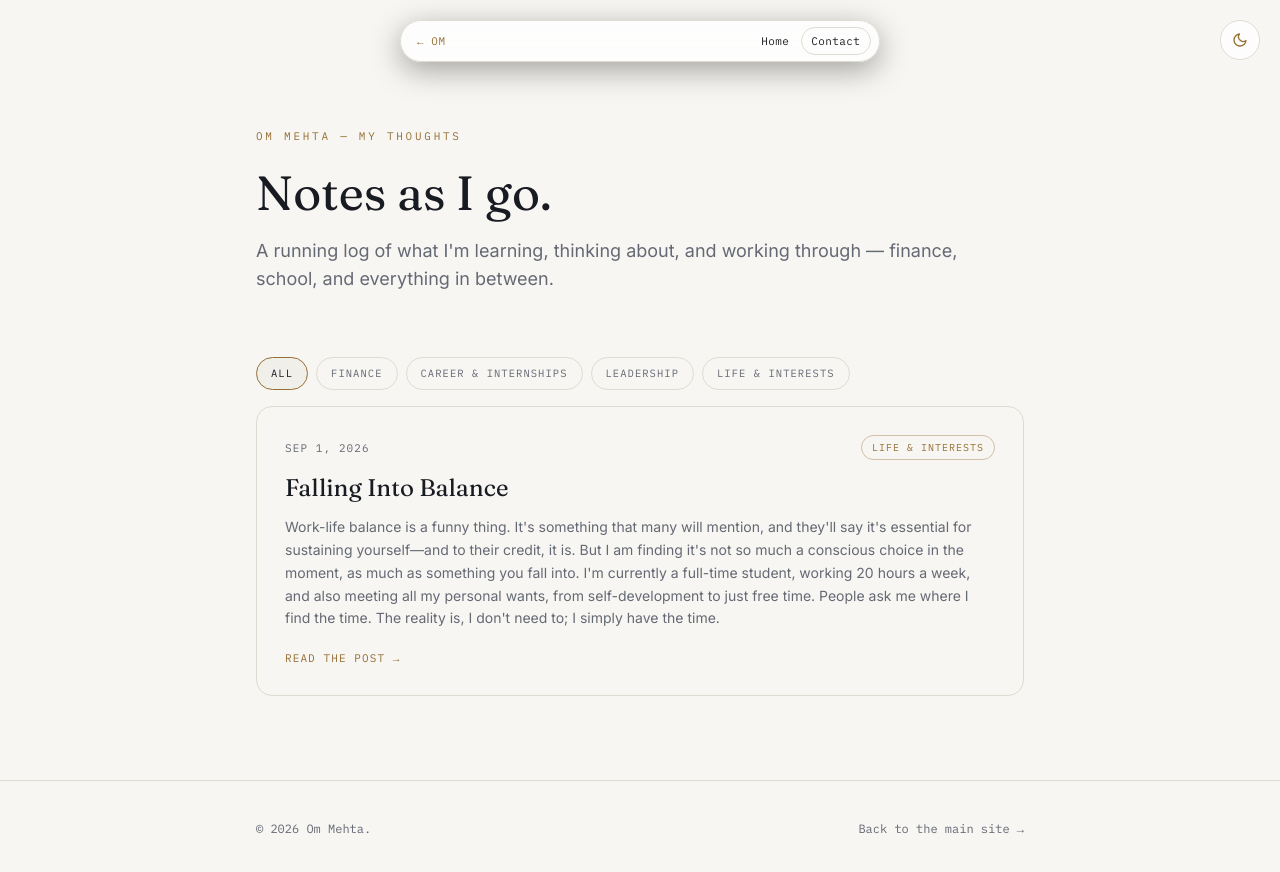
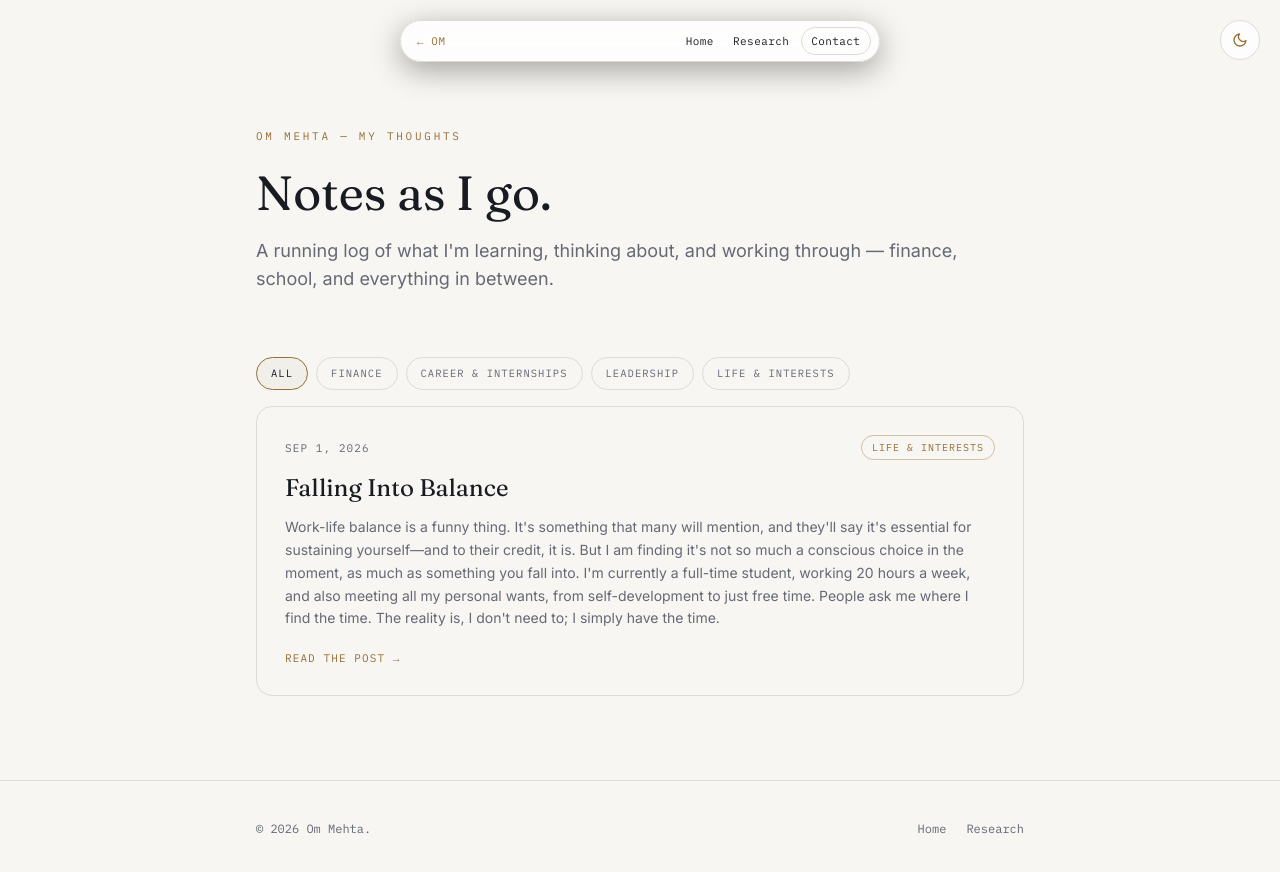
Before and after one commit to omvickmehta-arch/Om-Mehta-E-Portfolio, a website: page thoughts.html in a window 1280 px wide. Drawn offline with nearby package versions, Linux system fonts and the light colour scheme.

Commit message:
Enhance navigation and footer links in thoughts.html
Added 'Research' link to the navigation and updated footer links.

```diff
--- a/thoughts.html
+++ b/thoughts.html
@@ -160,6 +160,7 @@
       <a href="index.html" class="om-link text-gold whitespace-nowrap">← OM</a>
       <div class="nav-inner">
         <a href="index.html" class="hover:text-ink transition-colors">Home</a>
+        <a href="research.html" class="hover:text-ink transition-colors">Research</a>
         <a href="index.html#contact" class="hover:text-ink transition-colors">Contact</a>
       </div>
     </div>
@@ -200,7 +201,10 @@
   <footer class="border-t border-hairline px-6 sm:px-10 lg:px-20 py-10">
     <div class="max-w-3xl mx-auto flex flex-col sm:flex-row justify-between gap-2 text-xs font-mono text-muted">
       <p>© 2026 Om Mehta.</p>
-      <a href="index.html" class="hover:text-gold transition-colors">Back to the main site →</a>
+      <div class="flex gap-5">
+        <a href="index.html" class="hover:text-gold transition-colors">Home</a>
+        <a href="research.html" class="hover:text-gold transition-colors">Research</a>
+      </div>
     </div>
   </footer>
 
```
